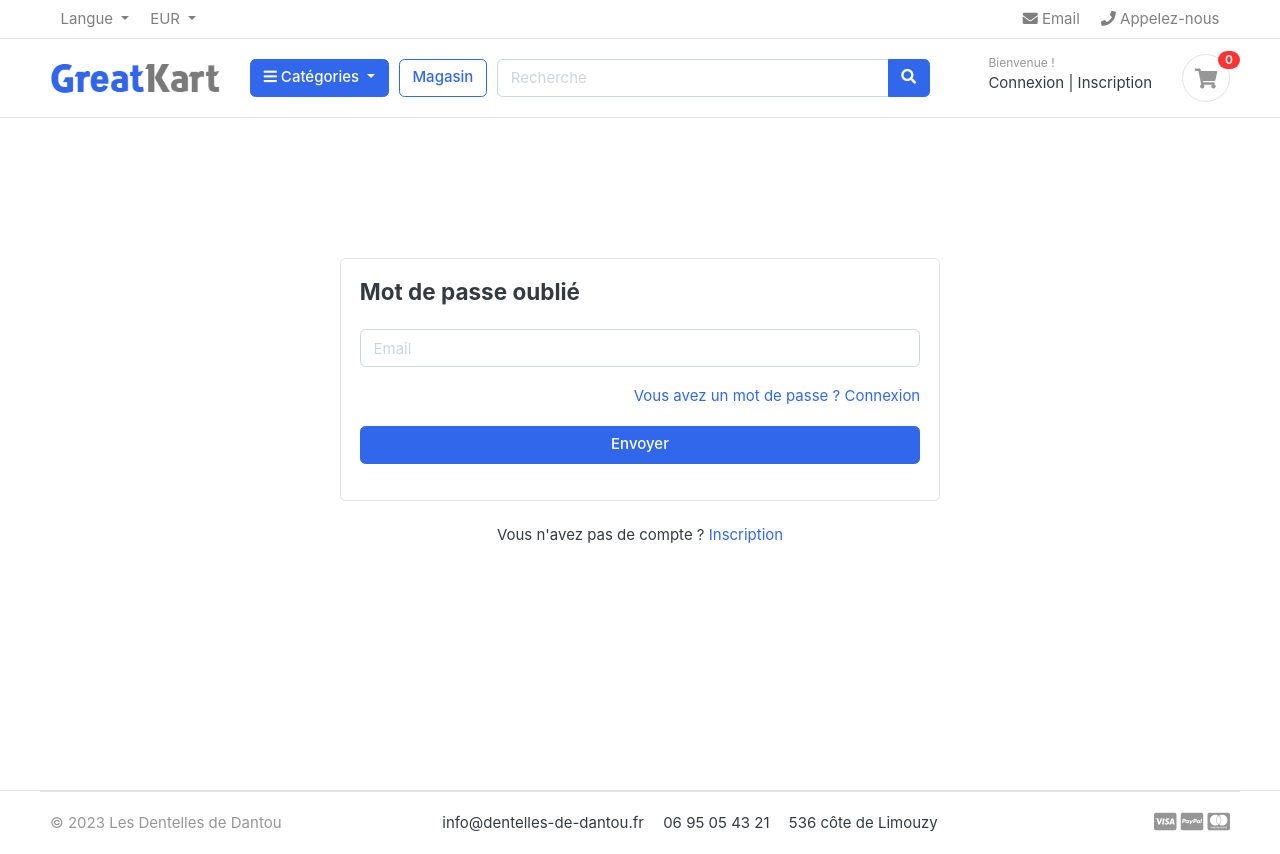
After one commit to Martin010/dentelles_dantou, a Django app: page /accounts/forgotPassword/ in a window 1280 px wide. The commit adds this page. Run offline with Django 4.2, Linux system fonts and the light colour scheme; data that the repository does not hold is empty; some libraries are stand-ins or nearby versions; some web fonts are replaced.

Commit message:
Forgot Password and Secure Validation Links - url - html page and html email - forgot_password function in views (create and send email with link if account exists)

```diff
--- a/accounts/urls.py
+++ b/accounts/urls.py
@@ -9,4 +9,6 @@ urlpatterns = [
     path('', views.dashboard, name='dashboard'),
 
     path('activate/<uidb64>/<token>/', views.activate, name='activate'),
+    path('forgotPassword/', views.forgot_password, name='forgot_password'),
+    path('reset_password_validate/<uidb64>/<token>/', views.reset_password_validate, name='reset_password_validate'),
 ]
--- a/accounts/views.py
+++ b/accounts/views.py
@@ -1,5 +1,6 @@
 from django.contrib import messages, auth
 from django.contrib.auth.decorators import login_required
+from django.http import HttpResponse
 
 from django.shortcuts import render, redirect
 from accounts.forms import RegistrationForm
@@ -63,7 +64,7 @@ def register(request):
             # )
 
             # send command and email in the request to display the email verification message in the login page
-            return redirect('/accounts/login/?command=verification&email='+email)
+            return redirect('/accounts/login/?command=verification&email=' + email)
 
     else:
         form = RegistrationForm()
@@ -119,6 +120,42 @@ def activate(request, uidb64, token):
         return redirect('register')
 
 
-@login_required(login_url='login')  # If not login, redirect to login page (can access to the dashboard only if the user if login)
+@login_required(login_url='login')  # If not login, redirect to login page (can access to the dashboard only if the user is login)
 def dashboard(request):
     return render(request, 'accounts/dashboard.html')
+
+
+def forgot_password(request):
+    if request.method == 'POST':
+        email = request.POST['email']
+        if Account.objects.filter(email=email).exists():
+            user = Account.objects.get(email__exact=email)  # The exact lookup is used to get records with a specified value. The exact lookup is case-sensitive.
+
+            # Reset password email
+            current_site = get_current_site(request)
+            mail_subject = 'Réinitialisation de votre mot de passe'
+            message = render_to_string('accounts/reset_password_email.html', {
+                'user': user,
+                'domain': current_site,
+                'uid': urlsafe_base64_encode(force_bytes(user.pk)),  # Encode the user id for safety (hidden)
+                'token': default_token_generator.make_token(user)  # Create a token for this particular user
+            })
+            to_email = email
+            send_email = EmailMessage(mail_subject, message, to=[to_email])
+            send_email.send()
+
+            messages.success(
+                request,
+                f'Nous vous avons envoyé un lien de réinitialisation de mot de passe sur votre adresse email : {email}'
+            )
+
+            return redirect('login')
+        else:
+            messages.error(request, 'Le compte n\'existe pas.')
+            return redirect('forgotPassword')
+
+    return render(request, 'accounts/forgot_password.html')
+
+
+def reset_password_validate(request):
+    return HttpResponse('ok')
--- a/dentelles_dantou/static/js/script.js
+++ b/dentelles_dantou/static/js/script.js
@@ -60,4 +60,4 @@ $(document).ready(function() {
 
 setTimeout(function(){
     $('#message').fadeOut('slow')
-}, 4000)
+}, 10000)
--- a/static/js/script.js
+++ b/static/js/script.js
@@ -60,4 +60,4 @@ $(document).ready(function() {
 
 setTimeout(function(){
     $('#message').fadeOut('slow')
-}, 4000)
+}, 10000)
--- a/templates/accounts/account_verification_email.html
+++ b/templates/accounts/account_verification_email.html
@@ -7,6 +7,6 @@
 
     http://{{ domain }}{% url 'activate' uidb64=uid token=token %}
 
-    Si vous n'avez réalisé d'inscription, veuillez ignorer cet email.
+    Si vous n'avez pas réalisé d'inscription, veuillez ignorer cet email.
 
 {% endautoescape %}
--- /dev/null
+++ b/templates/accounts/forgot_password.html
@@ -0,0 +1,32 @@
+{% extends 'base.html' %}
+
+{% block content %}
+    <section class="section-content padding-y" style="min-height:84vh">
+            <div class="card mx-auto" style="max-width: 600px; margin-top:100px;">
+                <div class="card-body">
+                    <h4 class="card-title mb-4">Mot de passe oublié</h4>
+
+                    <!-- Alert message if email does not exist -->
+                    {% include 'includes/alerts.html' %}
+
+                    <form action="{% url 'forgot_password' %}" method="POST">
+                        {% csrf_token %}
+
+                        <div class="form-group">
+                            <input type="email" class="form-control" placeholder="Email" name="email">
+                        </div>
+
+                        <div class="form-group">
+                            <a href="{% url 'login' %}" class="float-right">Vous avez un mot de passe ? Connexion</a>
+                        </div>
+
+                        <div class="form-group">
+                            <button type="submit" class="btn btn-primary btn-block"> Envoyer</button>
+                        </div>
+                    </form>
+                </div>
+            </div>
+            <p class="text-center mt-4">Vous n'avez pas de compte ? <a href="{% url 'register' %}">Inscription</a></p>
+            <br><br>
+    </section>
+{% endblock content %}
--- a/templates/accounts/login.html
+++ b/templates/accounts/login.html
@@ -1,7 +1,7 @@
 {% extends 'base.html' %}
 
 {% block content %}
-    <section class="section-conten padding-y" style="min-height:84vh">
+    <section class="section-content padding-y" style="min-height:84vh">
 
         <!-- if the request has command and the command is verification -->
         {% if request.GET.command == 'verification' %}
@@ -33,7 +33,7 @@
                         </div>
 
                         <div class="form-group">
-                            <a href="#" class="float-right">Mot de passe oublié ?</a>
+                            <a href="{% url 'forgot_password' %}" class="float-right">Mot de passe oublié ?</a>
                         </div>
 
                         <div class="form-group">
```
Also changed, not shown: templates/accounts/reset_password_email.html (added, +12 -0 lines).
